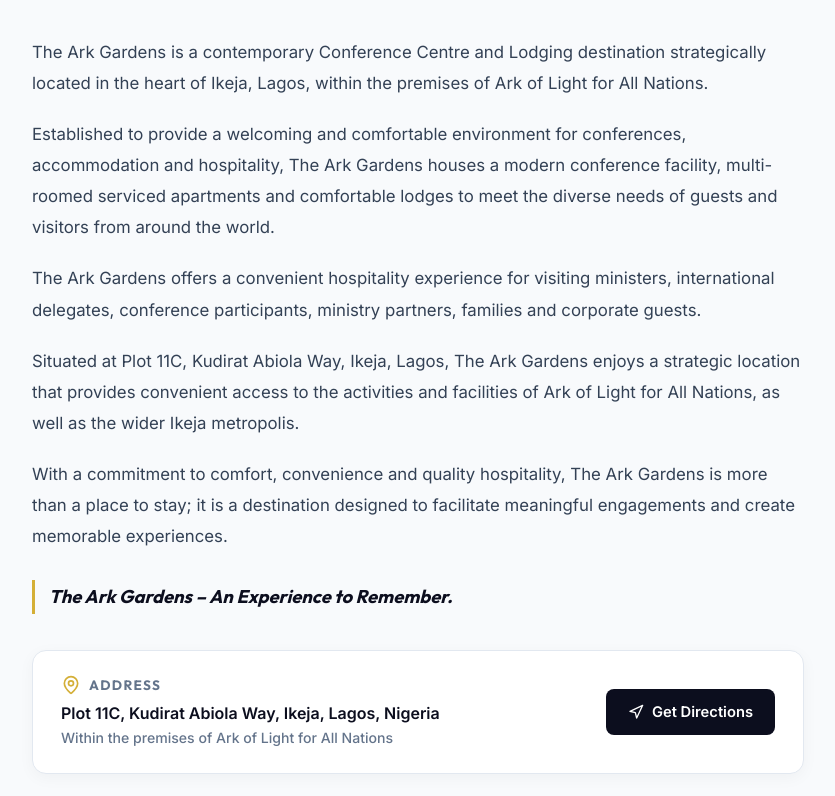
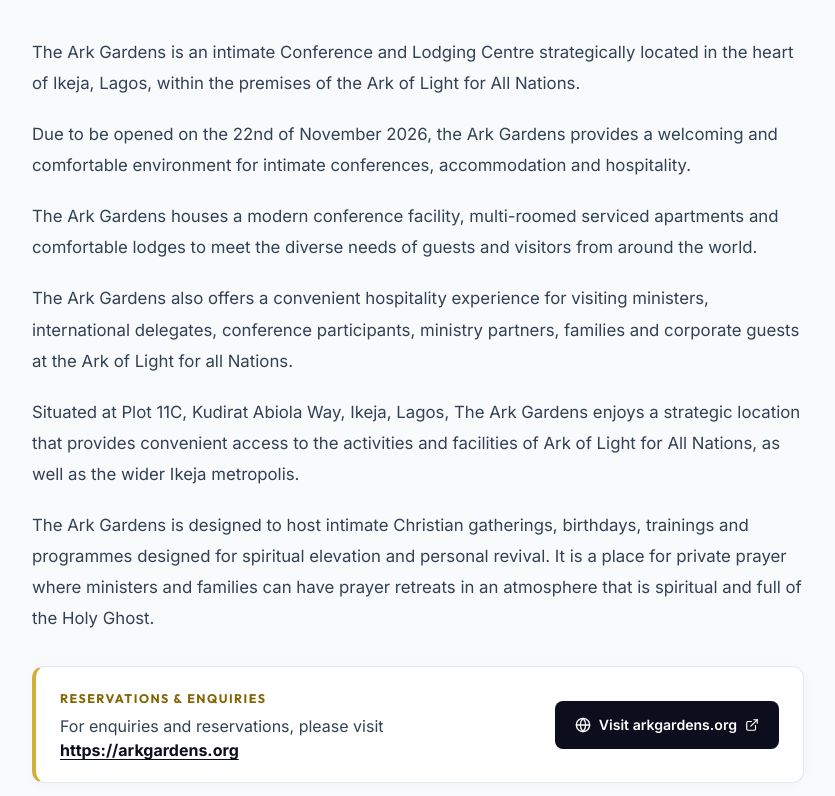
Before and after one commit to Derrick99234/gospel-pillars, a Next.js app: page /arkgardens in a window 1280 px wide. Shown: the part 884-1680 px from the top of the page, without its empty margins (222-1057 px from the left). Built offline with nearby package versions, Linux system fonts and the light colour scheme.

Commit message:
Update The Hebron and The Ark Gardens with official client copy

```diff
--- a/src/app/arkgardens/page.jsx
+++ b/src/app/arkgardens/page.jsx
@@ -1,16 +1,16 @@
 import Header from '../../components/Header';
 import Footer from '../../components/Footer';
 import Image from 'next/image';
-import { Navigation, MapPin } from 'lucide-react';
+import { Navigation, MapPin, Globe, ExternalLink } from 'lucide-react';
 
 export const metadata = {
-  title: 'The Ark Gardens – Conference Centre & Lodging | Ikeja, Lagos',
+  title: 'The Ark Gardens – The Forest of Lebanon | Ikeja, Lagos',
   description:
-    'The Ark Gardens is a contemporary Conference Centre and Lodging destination strategically located in the heart of Ikeja, Lagos, within the premises of Ark of Light for All Nations.',
+    'The Ark Gardens is an intimate Conference and Lodging Centre strategically located in the heart of Ikeja, Lagos, within the premises of the Ark of Light for All Nations.',
   openGraph: {
-    title: 'The Ark Gardens – Conference Centre & Lodging',
+    title: 'The Ark Gardens – The Forest of Lebanon · Conference Centre and Lodgings',
     description:
-      'The Ark Gardens is a contemporary Conference Centre and Lodging destination strategically located in the heart of Ikeja, Lagos.',
+      'The Ark Gardens is an intimate Conference and Lodging Centre strategically located in the heart of Ikeja, Lagos.',
     url: 'https://gospelpillars.org/arkgardens',
     siteName: "Gospel Pillars Int'l Church",
   },
@@ -27,7 +27,7 @@ export default function ArkGardensPage() {
           <span className="arkgardens-kicker">IKEJA, LAGOS</span>
           <h1 className="arkgardens-main-heading">The Ark Gardens</h1>
           <p className="arkgardens-tagline-text">
-            Conference Centre &amp; Lodging &nbsp;·&nbsp; An Experience to Remember
+            The Forest of Lebanon &nbsp;·&nbsp; Conference Centre and Lodgings
           </p>
         </div>
       </section>
@@ -60,45 +60,67 @@ export default function ArkGardensPage() {
         </div>
       </section>
 
-      {/* ── ABOUT CONTENT (Exact provided text) ───────────────── */}
+      {/* ── ABOUT CONTENT (Exact client text) ────────────────── */}
       <section className="arkgardens-content-section">
         <div className="arkgardens-simple-container arkgardens-text-container">
           <h2 className="arkgardens-subheading">About The Ark Gardens</h2>
 
           <div className="arkgardens-body-text">
             <p>
-              The Ark Gardens is a contemporary Conference Centre and Lodging destination
-              strategically located in the heart of Ikeja, Lagos, within the premises of
-              Ark of Light for All Nations.
+              The Ark Gardens is an intimate Conference and Lodging Centre strategically located in the heart of Ikeja, Lagos, within the premises of the Ark of Light for All Nations.
             </p>
 
             <p>
-              Established to provide a welcoming and comfortable environment for conferences,
-              accommodation and hospitality, The Ark Gardens houses a modern conference facility,
-              multi-roomed serviced apartments and comfortable lodges to meet the diverse needs
-              of guests and visitors from around the world.
+              Due to be opened on the 22nd of November 2026, the Ark Gardens provides a welcoming and comfortable environment for intimate conferences, accommodation and hospitality.
             </p>
 
             <p>
-              The Ark Gardens offers a convenient hospitality experience for visiting ministers,
-              international delegates, conference participants, ministry partners, families and
-              corporate guests.
+              The Ark Gardens houses a modern conference facility, multi-roomed serviced apartments and comfortable lodges to meet the diverse needs of guests and visitors from around the world.
             </p>
 
             <p>
-              Situated at Plot 11C, Kudirat Abiola Way, Ikeja, Lagos, The Ark Gardens enjoys
-              a strategic location that provides convenient access to the activities and facilities
-              of Ark of Light for All Nations, as well as the wider Ikeja metropolis.
+              The Ark Gardens also offers a convenient hospitality experience for visiting ministers, international delegates, conference participants, ministry partners, families and corporate guests at the Ark of Light for all Nations.
             </p>
 
             <p>
-              With a commitment to comfort, convenience and quality hospitality, The Ark Gardens
-              is more than a place to stay; it is a destination designed to facilitate meaningful
-              engagements and create memorable experiences.
+              Situated at Plot 11C, Kudirat Abiola Way, Ikeja, Lagos, The Ark Gardens enjoys a strategic location that provides convenient access to the activities and facilities of Ark of Light for All Nations, as well as the wider Ikeja metropolis.
             </p>
 
+            <p>
+              The Ark Gardens is designed to host intimate Christian gatherings, birthdays, trainings and programmes designed for spiritual elevation and personal revival. It is a place for private prayer where ministers and families can have prayer retreats in an atmosphere that is spiritual and full of the Holy Ghost.
+            </p>
+
+            {/* Enquiries & Reservations */}
+            <div className="arkgardens-enquiries-box">
+              <div className="arkgardens-enquiries-info">
+                <span className="arkgardens-enquiries-label">Reservations &amp; Enquiries</span>
+                <p className="arkgardens-enquiries-text">
+                  For enquiries and reservations, please visit{' '}
+                  <a
+                    href="https://arkgardens.org"
+                    target="_blank"
+                    rel="noopener noreferrer"
+                    className="arkgardens-website-link"
+                  >
+                    https://arkgardens.org
+                  </a>
+                </p>
+              </div>
+              <a
+                href="https://arkgardens.org"
+                target="_blank"
+                rel="noopener noreferrer"
+                className="arkgardens-visit-btn"
+              >
+                <Globe size={16} />
+                <span>Visit arkgardens.org</span>
+                <ExternalLink size={14} />
+              </a>
+            </div>
+
             <p className="arkgardens-highlight-quote">
-              The Ark Gardens – An Experience to Remember.
+              Ark Gardens – The Forest of Lebanon.
+              <span className="arkgardens-quote-sub">Conference Centre and Lodgings</span>
             </p>
           </div>
 
--- a/src/app/globals.css
+++ b/src/app/globals.css
@@ -2630,7 +2630,88 @@ body {
   font-style: italic;
   border-left: 3px solid #d4af37;
   padding-left: 14px;
-  margin: 28px 0 36px !important;
+  margin: 32px 0 36px !important;
+  line-height: 1.4;
+}
+
+.arkgardens-quote-sub {
+  display: block;
+  font-size: 0.95rem;
+  font-weight: 500;
+  color: #64748b;
+  font-style: normal;
+  margin-top: 4px;
+}
+
+/* Enquiries & Reservations Box */
+.arkgardens-enquiries-box {
+  margin: 32px 0 28px;
+  background: #ffffff;
+  border: 1px solid #e2e8f0;
+  border-left: 4px solid #d4af37;
+  border-radius: 12px;
+  padding: 20px 24px;
+  display: flex;
+  align-items: center;
+  justify-content: space-between;
+  gap: 20px;
+  box-shadow: 0 2px 12px rgba(0, 0, 0, 0.03);
+}
+
+.arkgardens-enquiries-info {
+  display: flex;
+  flex-direction: column;
+  gap: 4px;
+}
+
+.arkgardens-enquiries-label {
+  font-family: var(--font-heading);
+  font-size: 0.78rem;
+  font-weight: 700;
+  letter-spacing: 0.12em;
+  text-transform: uppercase;
+  color: #856404;
+}
+
+.arkgardens-enquiries-text {
+  font-size: 1rem;
+  color: #334155;
+  margin: 0 !important;
+  line-height: 1.5;
+}
+
+.arkgardens-website-link {
+  color: #0c0e1e;
+  font-weight: 700;
+  text-decoration: underline;
+  text-underline-offset: 3px;
+  transition: color 0.2s ease;
+}
+
+.arkgardens-website-link:hover {
+  color: #d4af37;
+}
+
+.arkgardens-visit-btn {
+  display: inline-flex;
+  align-items: center;
+  gap: 8px;
+  background: #0c0e1e;
+  color: #ffffff;
+  padding: 11px 20px;
+  border-radius: 8px;
+  font-size: 0.88rem;
+  font-weight: 600;
+  text-decoration: none;
+  white-space: nowrap;
+  transition: all 0.2s ease;
+  flex-shrink: 0;
+}
+
+.arkgardens-visit-btn:hover {
+  background: #232733;
+  color: #d4af37;
+  transform: translateY(-1px);
 }
 
 /* Address & Directions Box */
@@ -2712,6 +2793,16 @@ body {
     height: 260px;
   }
 
+  .arkgardens-enquiries-box {
+    flex-direction: column;
+    align-items: flex-start;
+  }
+
+  .arkgardens-visit-btn {
+    width: 100%;
+    justify-content: center;
+  }
+
   .arkgardens-address-card {
     flex-direction: column;
     align-items: flex-start;
```
Also changed, not shown: src/app/thehebron/page.jsx (+16 -24 lines).
